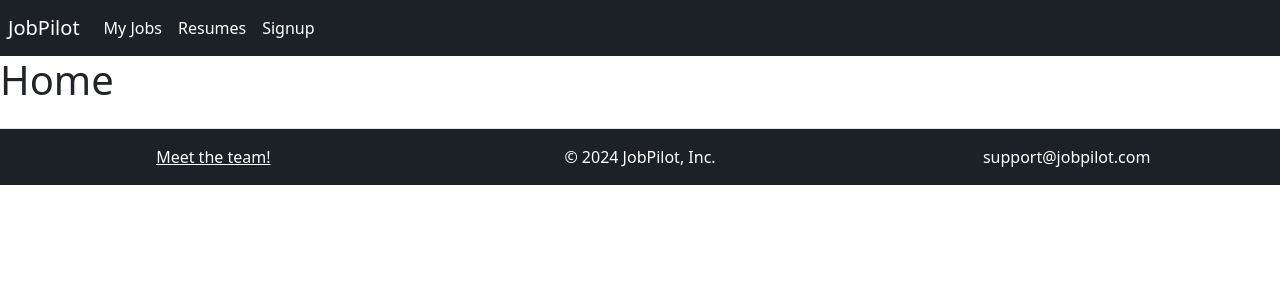
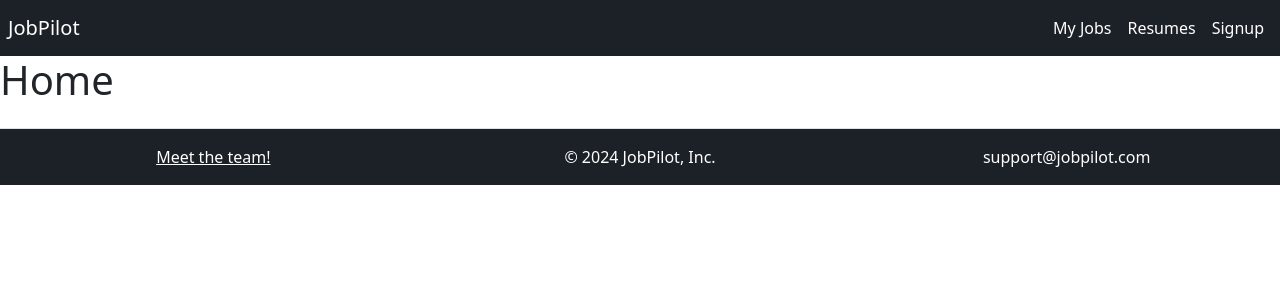
Before and after one commit to Ms-Meredith-McD/JobPilot, a React (Vite) app in the folder client/: page / in a window 1280 px wide. Shown: the top 300 px of the page. Built offline with nearby package versions, Linux system fonts and the light colour scheme.

Commit message:
finished footer and navbar

```diff
--- a/client/src/components/Header.jsx
+++ b/client/src/components/Header.jsx
@@ -8,7 +8,7 @@ function Header() {
   <button className="navbar-toggler" type="button" data-toggle="collapse" data-target="#navbarNav" aria-controls="navbarNav" aria-expanded="false" aria-label="Toggle navigation">
     <span className="navbar-toggler-icon"></span>
   </button>
-  <div className="collapse navbar-collapse" id="navbarNav">
+  <div className="collapse navbar-collapse justify-content-flex-end" id="navbarNav">
     <ul className="navbar-nav">
       <li className="nav-item active">
         <a className="nav-link" href="#">My Jobs</a>
--- a/client/src/styles/components/_header.scss
+++ b/client/src/styles/components/_header.scss
@@ -13,3 +13,7 @@ footer {
 footer, .mb-3 {
     color: white;
 }
+
+.navbar-expand-lg .navbar-collapse {
+    justify-content: flex-end;
+}
```
